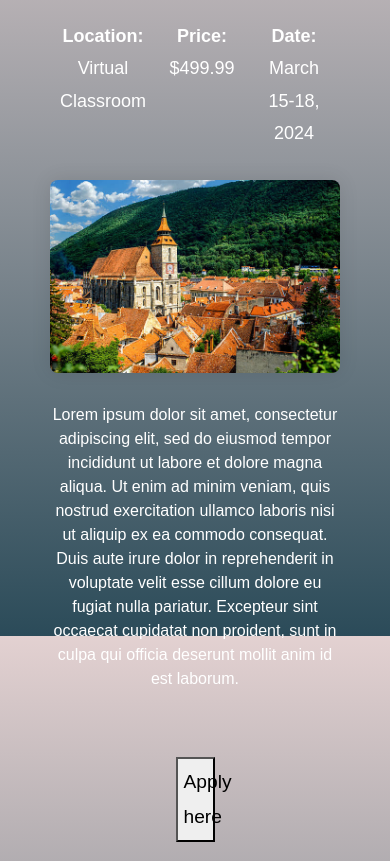
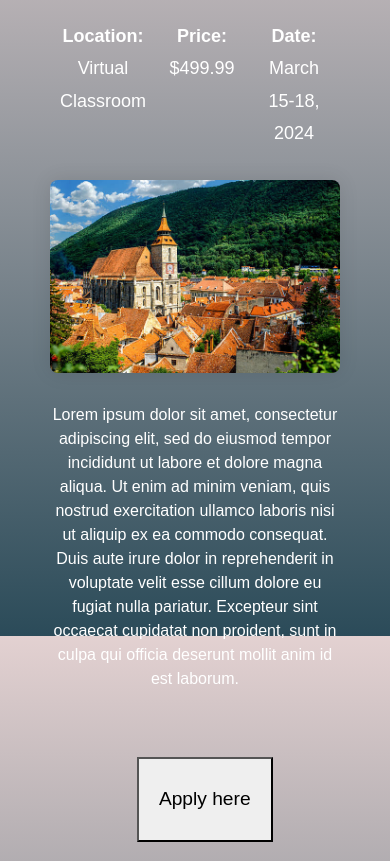
Before and after one commit to catalin21java/catalin21java.github.io, a plain HTML site: page prop.html in a window 390 px wide. Shown: the part 208-1069 px from the top of the page. Drawn offline with nearby package versions, Linux system fonts and the light colour scheme.

Commit message:
Update prop.html

```diff
--- a/prop.html
+++ b/prop.html
@@ -128,8 +128,29 @@
     </div>
     <div>
         <a href="https://www.google.com" target="_blank">
-            <button style="margin-left: 45%; font-size: larger; margin-bottom: 5%; height: 10vh; width: 10vw;">Apply here</button>
+            <button class="buttona">Apply here</button>
         </a>
     </div>
+    <style>
+        .buttona
+        {
+            margin-left: 45%;
+             font-size: larger;
+             margin-bottom: 5%;
+              height: 10vh;
+               width: 10vw;
+        }
+        @media (max-width: 568px) {
+      /* Medium and large screens */
+      .buttona
+        {
+            margin-left: 35%;
+             font-size: larger;
+             margin-bottom: 5%;
+              height: 10vh;
+               width: 35vw;
+        }
+    }
+    </style>
 </body>
 </html>
```
